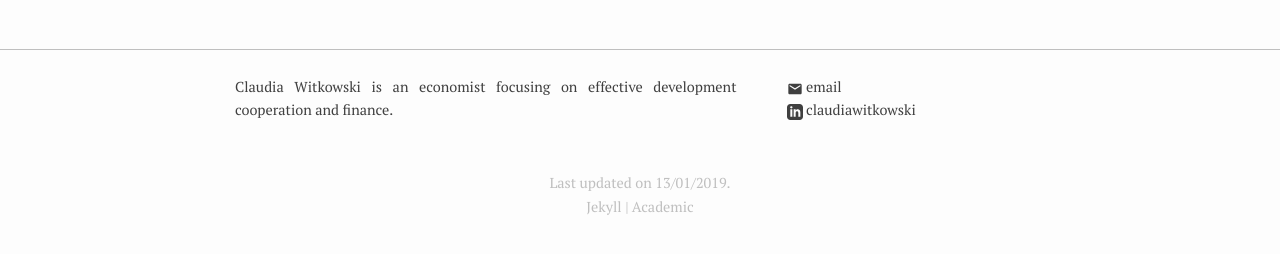
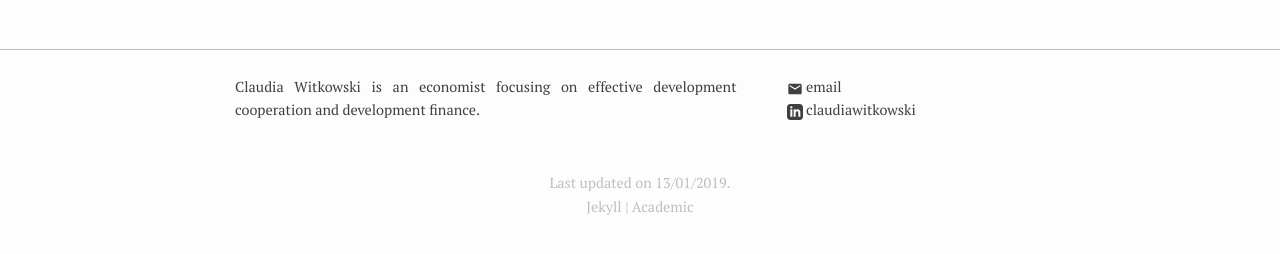
Before and after one commit to clawit91/website, a Jekyll site: the page built from 1_index.html, in a window 1280 px wide. Shown: the part 436-690 px from the top of the page. Built offline with Jekyll 4.4.1, drawn with Linux system fonts in a browser that asks for light colours.

Commit message:
Footer update

```diff
--- a/_config.yml
+++ b/_config.yml
@@ -2,7 +2,7 @@
 date: "13/01/2019"
 title: Claudia Witkowski
 email: claudia.witkowski@mailbox.org
-description: Claudia Witkowski is an economist focusing on effective development cooperation and finance.
+description: Claudia Witkowski is an economist focusing on effective development cooperation and development finance.
 cc: ""
 exclude: ['README.md']
 url: "www.cwitkowski.de"
```
